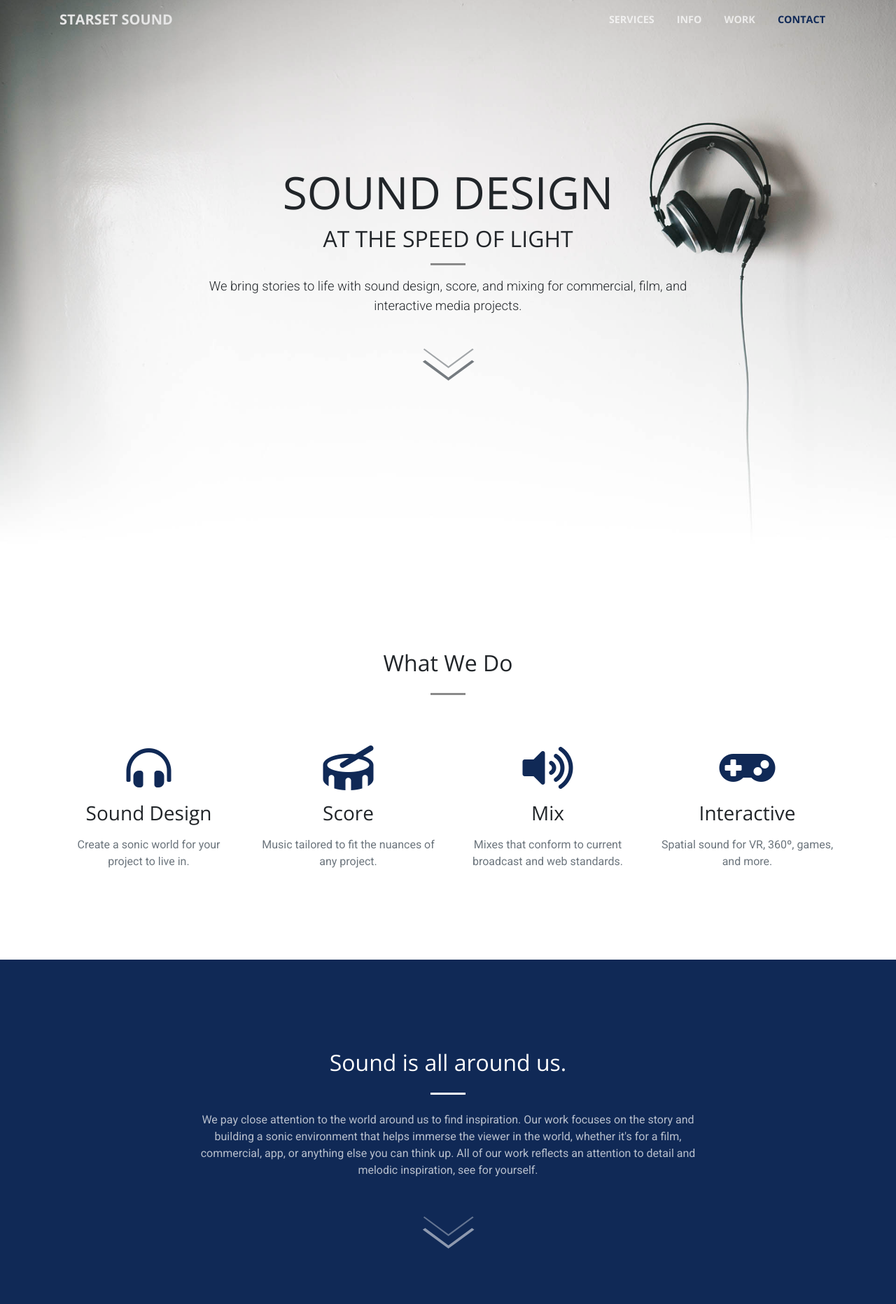
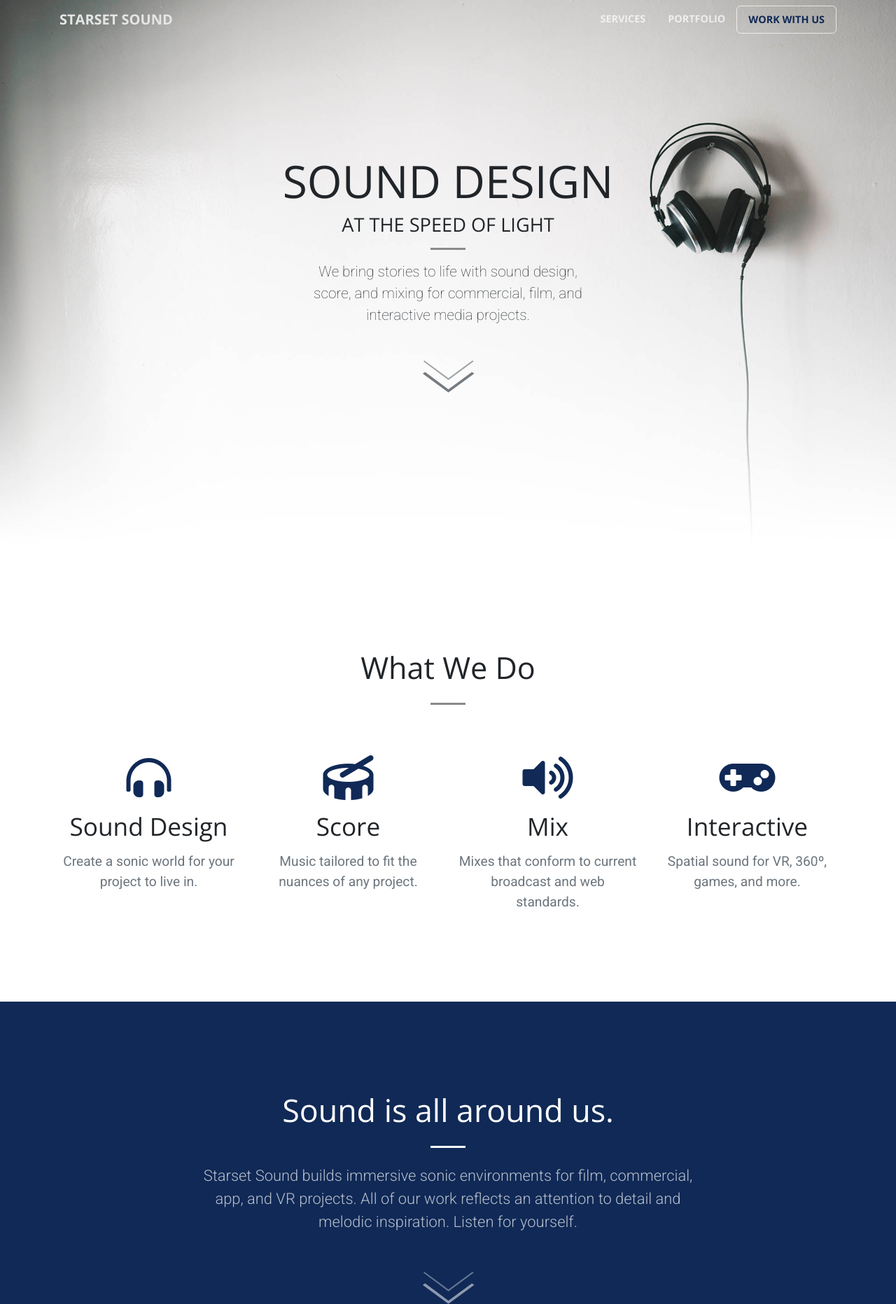
Before and after one commit to drewsiner/drewsiner.github.io, a website: page index.html in a window 1280 px wide. Shown: the top 1863 px of the page at 70% size. Drawn offline with nearby package versions, Linux system fonts and the light colour scheme.

Commit message:
REdesign

```diff
--- a/css/creative.css
+++ b/css/creative.css
@@ -147,6 +147,10 @@ img::-moz-selection{
 		color:#212529
 	}}
 
+.contact-nav {
+	background-color: gray;
+}
+
 header.masthead{
 	padding-top:10rem;
 	padding-bottom:calc(10rem - 56px);
@@ -160,15 +164,25 @@ header.masthead hr{
 	margin-top:30px;margin-bottom:30px
 	}
 header.masthead h1{
-	font-size:2rem
+	font-size:2rem;
+	font-weight:200;
 	}
 header.masthead p{
-	font-weight:300
+	font-weight:270;
+	max-width: 400px;
+	margin: auto;
+
 	}
+
+.masthead h2 {
+	font-size: 1.7em;
+	font-weight: 500;
+}
 
 @media (min-width:768px){
 	header.masthead p{
-		font-size:1.15rem
+		font-size:1.3rem;
+			font-weight:250;
 		}}
 
 @media (min-width:992px){
@@ -176,7 +190,8 @@ header.masthead p{
 		height:100vh;min-height:650px;padding-top:0;padding-bottom:0
 		}
 	header.masthead h1{
-		font-size:3rem
+		font-size:3rem;
+
 		}}
 
 @media (min-width:1200px){
@@ -204,9 +219,8 @@ header.masthead p{
 
 	-webkit-transition:all .2s;
 	transition:all .2s;
+	}
 
-
-	}
 .portfolio-box .portfolio-box-caption .portfolio-box-caption-content{
 	position:absolute;
 	top:50%;width:100%;
@@ -214,8 +228,6 @@ header.masthead p{
 	transform:translateY(-50%);t
 	ext-align:center;
 	}
-
-
 
 .portfolio-box .portfolio-box-caption .portfolio-box-caption-content .project-category,.portfolio-box .portfolio-box-caption .portfolio-box-caption-content .project-name{
 	padding:0 15px;
@@ -309,8 +321,14 @@ header.masthead p{
 
 #contact p {
 	padding-right: 45px;
+	font-size: 1.3em;
+	font-weight: 320;
 }
-
+#contact h2 {
+	padding-bottom: 5px;
+	font-size: 2.3em;
+	font-weight: 600;
+}
   .fa {
   	padding: 20px;
   	font-size: 34px;
@@ -506,4 +524,47 @@ background: #102956;
 border-color: #102956 !important;
 transition: all 0.4s ease 0s;
 }
-/* END HACKED FOOTER*/
+
+.example_c2 {
+color: rgba(255,255,255,.7);
+text-transform: uppercase;
+padding: 0px;
+border: 0.5px solid rgba(255,255,255,.7);
+border-radius: 6px;
+display: inline-block;
+height: 40px;
+width: 160;
+text-align: center;
+vertical-align: middle;
+margin: 0 auto;
+font-family: 'Open Sans';
+font-weight: 400;
+
+}
+
+.example_c2:hover {
+color: #ffffff !important;
+background: #102956;
+border-color: #102956 !important;
+transition: all 0.4s ease 0s;
+}
+#services h2 {
+	font-size: 2.7em;
+}
+#services h3 {
+	font-size: 2.2em;
+}
+
+#services p {
+	font-size: 1.2em;
+}
+
+#about h2 {
+	font-size: 2.8em;
+	font-weight: 270;
+}
+
+#about p {
+	font-size: 1.37em;
+	font-weight: 300;
+}
--- a/index.html
+++ b/index.html
@@ -57,13 +57,10 @@
               <a class="nav-link js-scroll-trigger" href="#services">Services</a>
             </li>
             <li class="nav-item">
-              <a class="nav-link js-scroll-trigger" href="#about">Info</a>
+              <a class="nav-link js-scroll-trigger" href="#about">portfolio</a>
             </li>
             <li class="nav-item">
-              <a class="nav-link js-scroll-trigger" href="#portfolio">Work</a>
-            </li>
-            <li class="nav-item">
-              <a class="nav-link js-scroll-trigger" href="#contact">Contact</a>
+              <a class="example_c2 nav-link js-scroll-trigger" href="#contact">work with us</a>
             </li>
           </ul>
         </div>
@@ -86,7 +83,7 @@
           </div>
           <div class="col-lg-8 mx-auto">
             <p class="mb-5 body-intro">We bring stories to life with sound design, score, and mixing for commercial, film, and interactive media projects. </p>
-            <a class="js-scroll-trigger body-intro" href="#contact"><div class="container">
+            <a class="js-scroll-trigger body-intro" href="#services"><div class="container">
             <div class="content arrow-intro">
               <svg id="more-arrows">
                 <polygon class="arrow-top" points="37.6,27.9 1.8,1.3 3.3,0 37.6,25.3 71.9,0 73.7,1.3 "/>
@@ -100,6 +97,7 @@
       </div>
     </header>
     <!--End Masthead-->
+
 
     <!--Services-->
     <section id="services">
@@ -141,9 +139,15 @@
               <h3 class="mb-3">Interactive</h3>
               <p class="text-muted mb-0">Spatial sound for VR, 360º, games, and more. </p>
             </div>
+
           </div>
+
         </div>
+
       </div>
+
+
+
     </section>
     <!--End Services-->
 
@@ -154,7 +158,7 @@
           <div class="col-lg-8 mx-auto text-center">
             <h2 class="section-heading text-white">Sound is all around us.</h2>
             <hr class="light my-4">
-            <p class="text-faded mb-4">We pay close attention to the world around us to find inspiration. Our work focuses on the story and building a sonic environment that helps immerse the viewer in the world, whether it's for a film, commercial, app, or anything else you can think up. All of our work reflects an attention to detail and melodic inspiration, see for yourself. </p>
+            <p class="text-faded mb-4">Starset Sound builds immersive sonic environments for film, commercial, app, and VR projects. All of our work reflects an attention to detail and melodic inspiration. Listen for yourself. </p>
 
             <a class="js-scroll-trigger" href="#portfolio">
             <div class="container">
```
